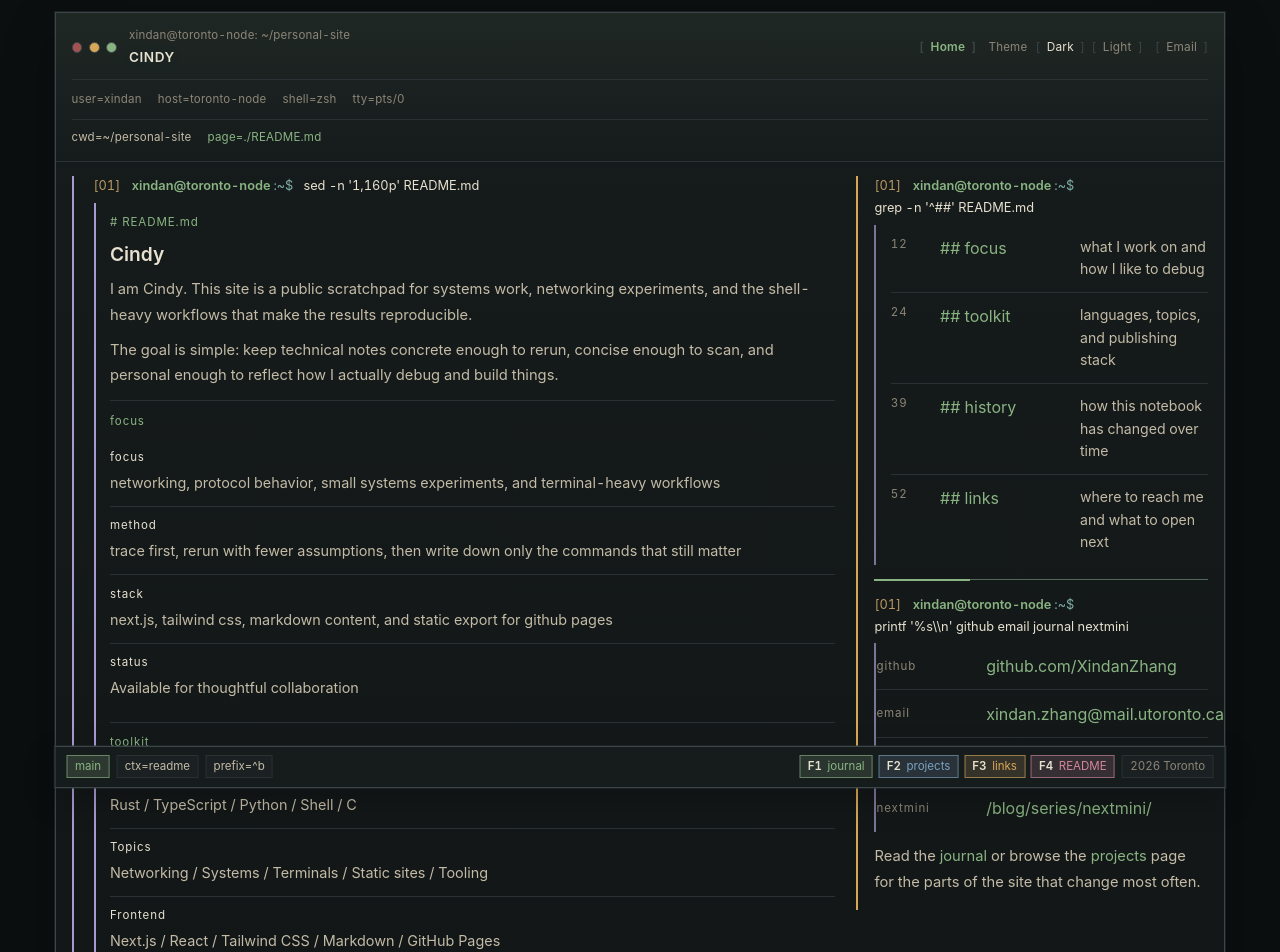
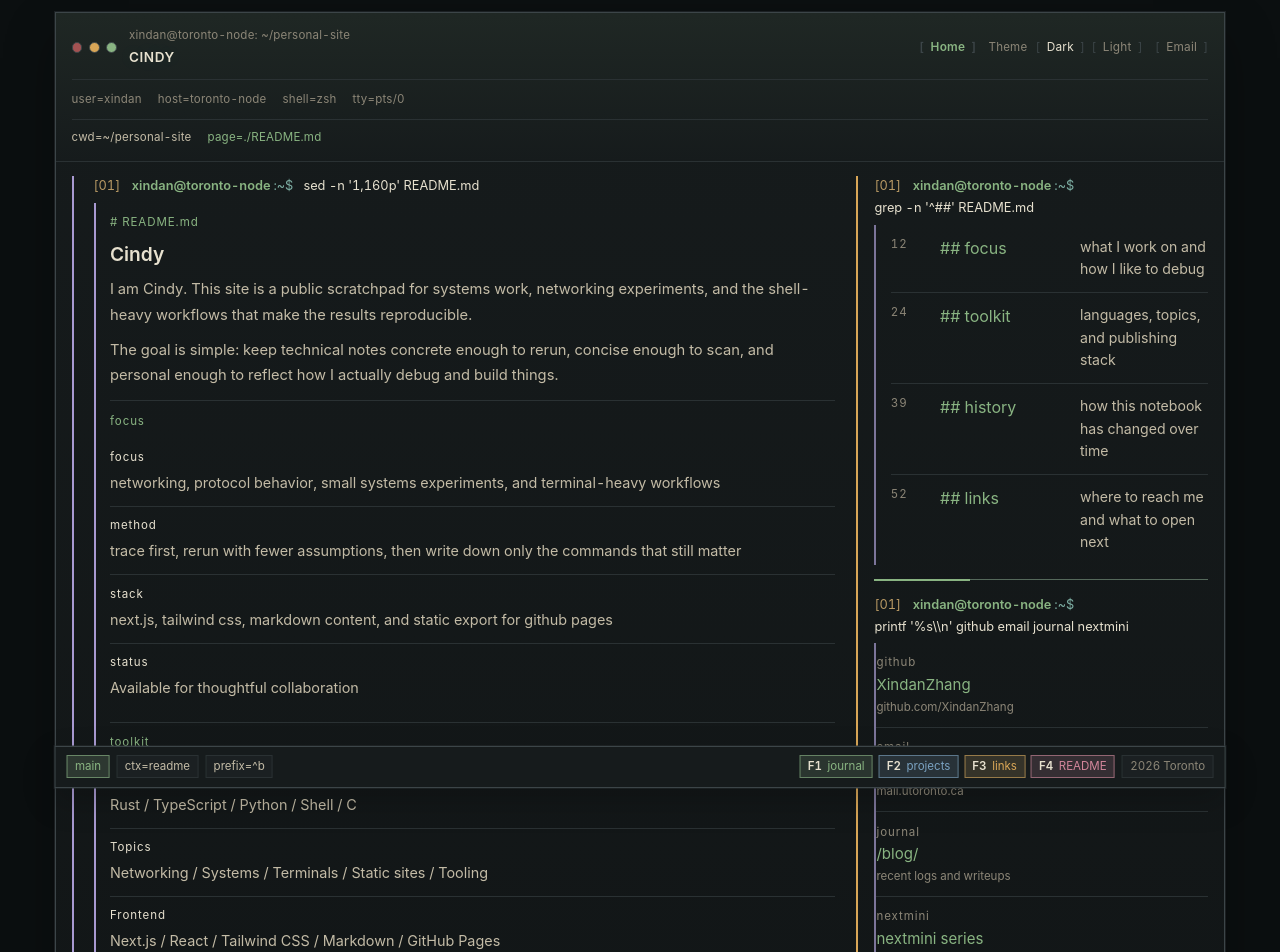
Before and after one commit to XindanZhang/personal-site, a Next.js app: page /personal-site/about in a window 1280 px wide. Shown: the top 952 px of the page. Built offline with nearby package versions, Linux system fonts and the light colour scheme.

Commit message:
style: tighten readme contact list

```diff
--- a/app/about/page.tsx
+++ b/app/about/page.tsx
@@ -98,27 +98,36 @@ export default function AboutPage() {
             <ul className="readme-link-list">
               <li className="readme-link-row">
                 <span className="readme-link-label">github</span>
-                <a className="terminal-inline-link" href={site.github} rel="noopener noreferrer" target="_blank">
-                  github.com/XindanZhang
+                <a
+                  className="terminal-inline-link readme-link-target"
+                  href={site.github}
+                  rel="noopener noreferrer"
+                  target="_blank"
+                >
+                  XindanZhang
                 </a>
+                <span className="readme-link-meta">github.com/XindanZhang</span>
               </li>
               <li className="readme-link-row">
                 <span className="readme-link-label">email</span>
-                <a className="terminal-inline-link" href={site.email}>
-                  xindan.zhang@mail.utoronto.ca
+                <a className="terminal-inline-link readme-link-target" href={site.email}>
+                  xindan.zhang
                 </a>
+                <span className="readme-link-meta">mail.utoronto.ca</span>
               </li>
               <li className="readme-link-row">
                 <span className="readme-link-label">journal</span>
-                <Link className="terminal-inline-link" href="/blog/">
+                <Link className="terminal-inline-link readme-link-target" href="/blog/">
                   /blog/
                 </Link>
+                <span className="readme-link-meta">recent logs and writeups</span>
               </li>
               <li className="readme-link-row">
                 <span className="readme-link-label">nextmini</span>
-                <Link className="terminal-inline-link" href="/blog/series/nextmini/">
-                  /blog/series/nextmini/
+                <Link className="terminal-inline-link readme-link-target" href="/blog/series/nextmini/">
+                  nextmini series
                 </Link>
+                <span className="readme-link-meta">/blog/series/nextmini/</span>
               </li>
             </ul>
             <p className="shell-copy">
--- a/app/globals.css
+++ b/app/globals.css
@@ -2452,8 +2452,25 @@ body.mode-terminal ::selection {
 }
 
 .readme-link-row {
-  grid-template-columns: 10ch minmax(0, 1fr);
-  align-items: center;
+  grid-template-columns: 1fr;
+  align-items: start;
+  gap: 0.22rem;
+}
+
+.readme-link-target {
+  display: inline-flex;
+  width: fit-content;
+  max-width: 100%;
+  color: var(--accent);
+  font-size: 0.94rem;
+  line-height: 1.35;
+  overflow-wrap: anywhere;
+}
+
+.readme-link-meta {
+  color: var(--muted);
+  font-size: 0.72rem;
+  line-height: 1.45;
 }
 
 .friend-entry {
```
Also changed, not shown: 441 other files (tests, documents, lock files or other folders).
